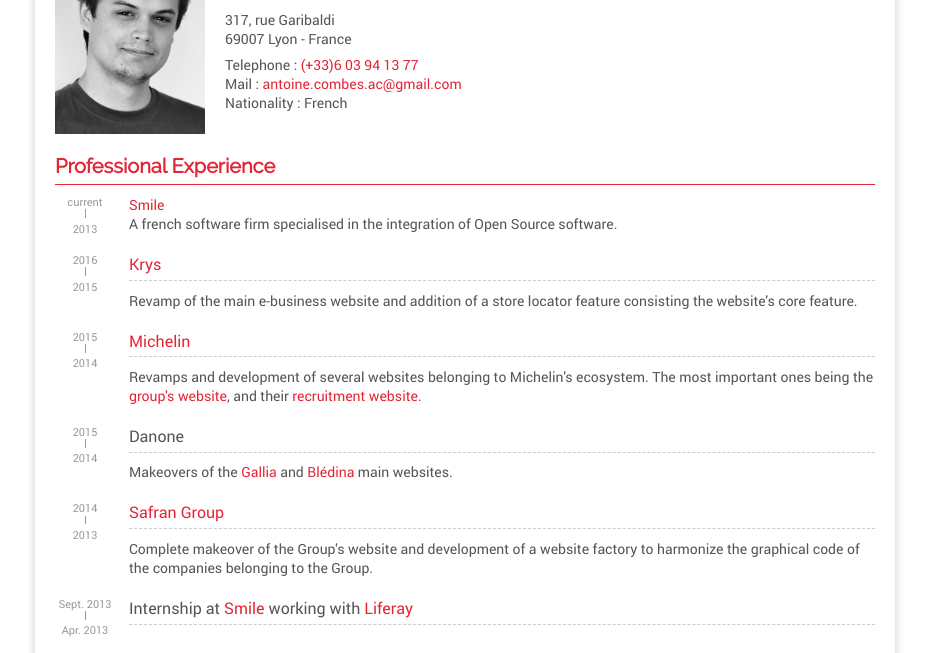
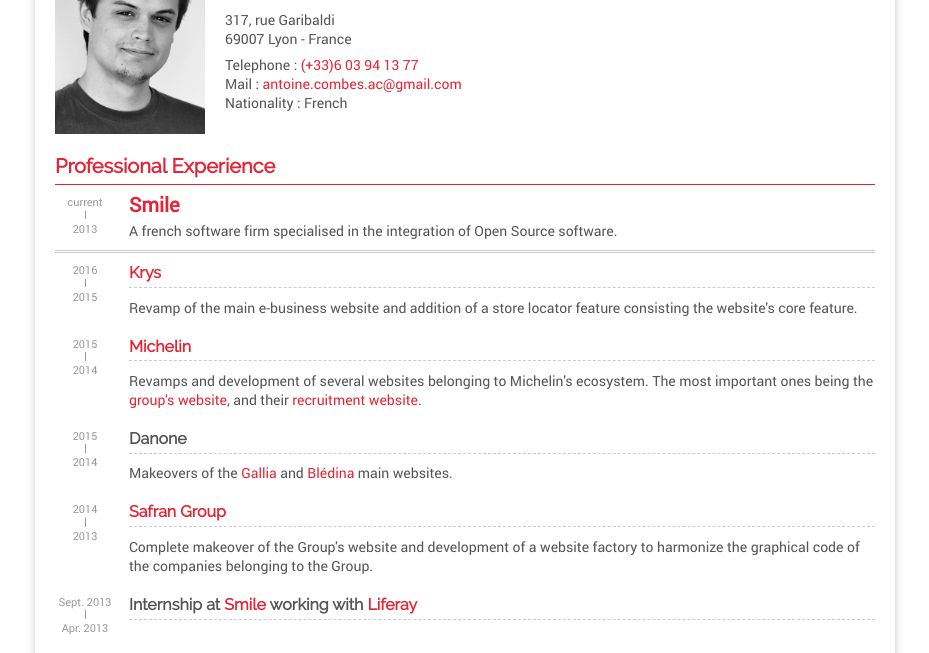
Before and after one commit to Acombes/acombes.github.io, a website: page index.html in a window 1280 px wide. Shown: the part 147-800 px from the top of the page, without its empty margins (175-1104 px from the left). Drawn offline with Linux system fonts and the light colour scheme.

Commit message:
Styling for the experience groups

```diff
--- a/index.html
+++ b/index.html
@@ -119,7 +119,7 @@
                     </div>
                 </div>
                 <div class="row grouped">
-                    <div class="year">
+                    <div class="year" title="6 months long">
                         <span class="from">Apr. 2013</span>
                         <span class="to">Sept. 2013</span>
                     </div>
--- a/stylesheets/scss/components/_timeline.scss
+++ b/stylesheets/scss/components/_timeline.scss
@@ -13,11 +13,13 @@
         color: $textGrey;
 
         &:not(:empty):before {
+            $separatorHeight: .8em;
+
             content: "";
             display: block;
-            height: .8em;
+            height: $separatorHeight;
             position: absolute;
-            top: $lineHeight * 1em;
+            top: $lineHeight * 1em + (1em - $separatorHeight)/2;
             left: 50%;
             margin-top: .1em;
             border-left: 1px solid currentColor;
@@ -52,6 +54,34 @@
         margin-bottom: .6em;
         padding-bottom: .3em;
         border-bottom: 1px dashed $borderGrey;
+        font-weight: 700;
         font-size: pxToRem(16px);
+        font-family: $headings;
+    }
+
+
+
+    .grouped {
+        &.head {
+            & > * {
+                padding-bottom: 10px;
+                border-bottom: 3px double $borderGrey;
+            }
+
+            &:not(:first-child) > * {
+                border-top: 20px solid transparent;
+            }
+
+            & + .grouped > * {
+                border-top: 10px solid transparent;
+            }
+        }
+
+        .group-title {
+            margin-bottom: .3em;
+            font-weight: 700;
+            font-size: pxToRem(20px);
+            line-height: 1;
+        }
     }
 }
```
Also changed, not shown: dist/styles.css, dist/styles.min.css.
